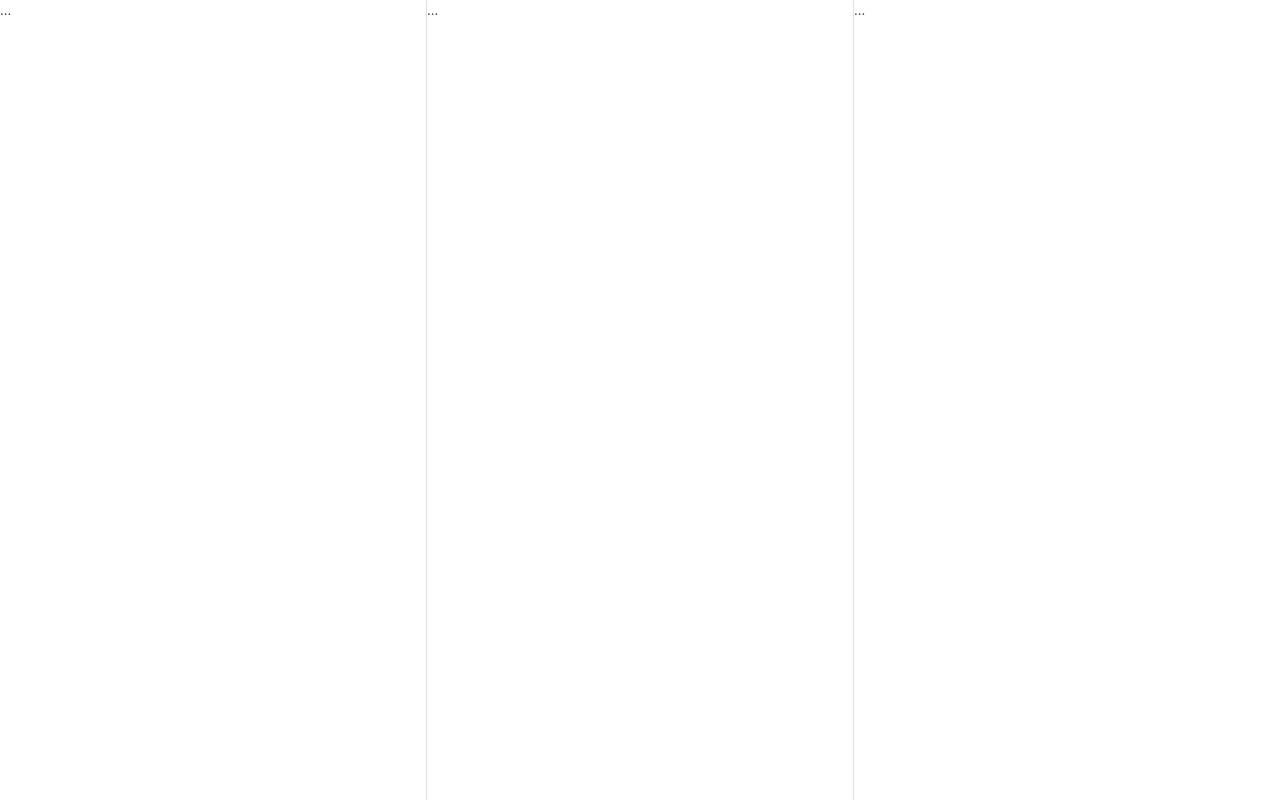
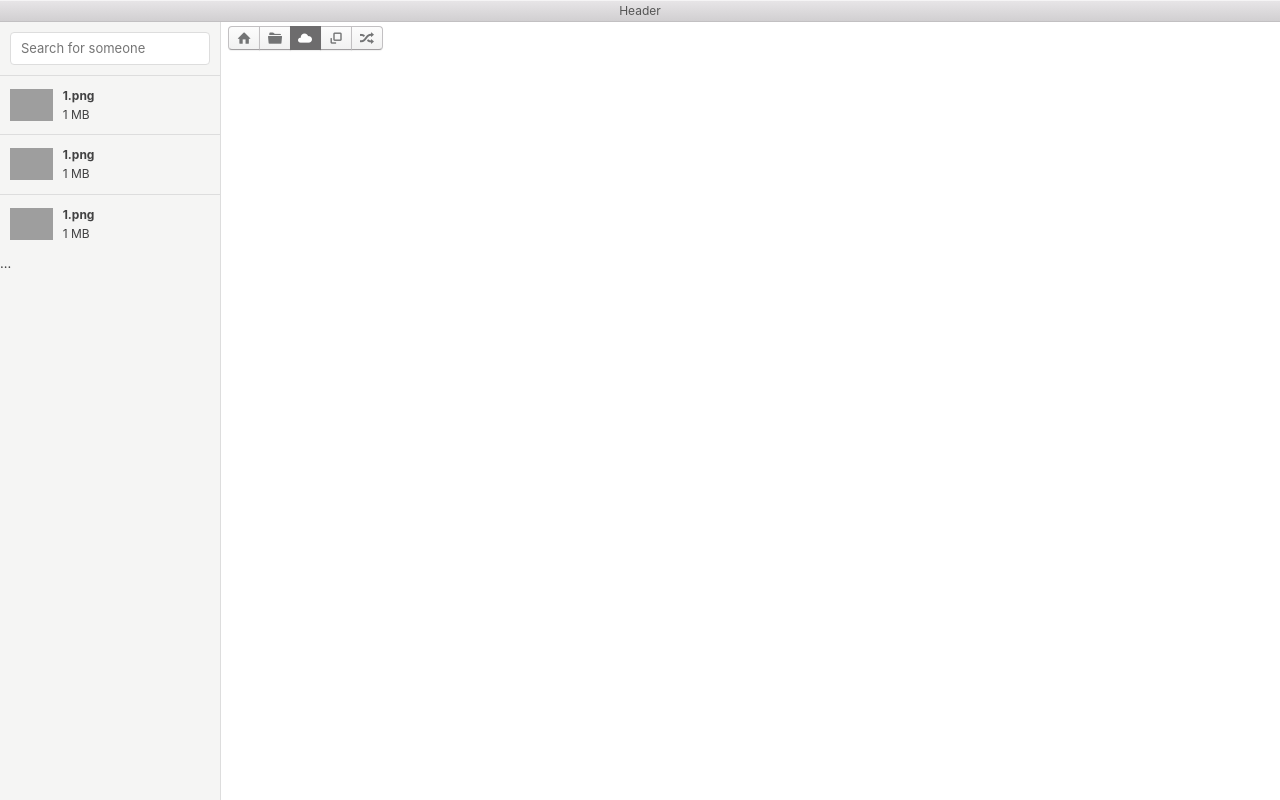
Before and after one commit to jasanhdz/customPics, a website: page src/renderer/index.html in a window 1280 px wide. Drawn offline with Linux system fonts and the light colour scheme; grey boxes are pictures that could not be loaded.

Commit message:
building the layout

```diff
--- a/src/renderer/index.html
+++ b/src/renderer/index.html
@@ -9,13 +9,65 @@
   </head>
   <body>
     <div class="window">
+      <header class="toolbar toolbar-header">
+        <h1 class="title">Header</h1>
+      </header>
       <div class="window-content">
         <div class="pane-group">
-          <div class="pane">...</div>
-          <div class="pane">...</div>
-          <div class="pane">...</div>
+          <div class="pane-sm sidebar">
+            <ul class="list-group">
+              <li class="list-group-header">
+                <input class="form-control" type="text" placeholder="Search for someone">
+              </li>
+              <li class="list-group-item">
+                <img class="media-object pull-left" src="../assets//img/1.jpg" height="32">
+                <div class="media-body">
+                  <strong>1.png</strong>
+                  <p>1 MB</p>
+                </div>
+              </li>
+              <li class="list-group-item">
+                <img class="media-object pull-left" src="../assets//img/2.jpg" height="32">
+                <div class="media-body">
+                  <strong>1.png</strong>
+                  <p>1 MB</p>
+                </div>
+              </li>
+              <li class="list-group-item">
+                <img class="media-object pull-left" src="../assets//img/3.jpg" height="32">
+                <div class="media-body">
+                  <strong>1.png</strong>
+                  <p>1 MB</p>
+                </div>
+              </li>
+              ...
+            </ul>
+          </div>
+          <div class="pane">
+            <div class="toolbar-actions">
+              <div class="btn-group">
+                <button class="btn btn-default">
+                  <span class="icon icon-home"></span>
+                </button>
+                <button class="btn btn-default">
+                  <span class="icon icon-folder"></span>
+                </button>
+                <button class="btn btn-default active">
+                  <span class="icon icon-cloud"></span>
+                </button>
+                <button class="btn btn-default">
+                  <span class="icon icon-popup"></span>
+                </button>
+                <button class="btn btn-default">
+                  <span class="icon icon-shuffle"></span>
+                </button>
+              </div>
+          </div>
         </div>
       </div>
+      <footer class="toolbar toolbar-footer">
+        <h1 class="title">Footer</h1>
+      </footer>
     </div>
   </body>
 </html>
```
Also changed, not shown: src/assets/img/4.jpg (added), 4 other files.
